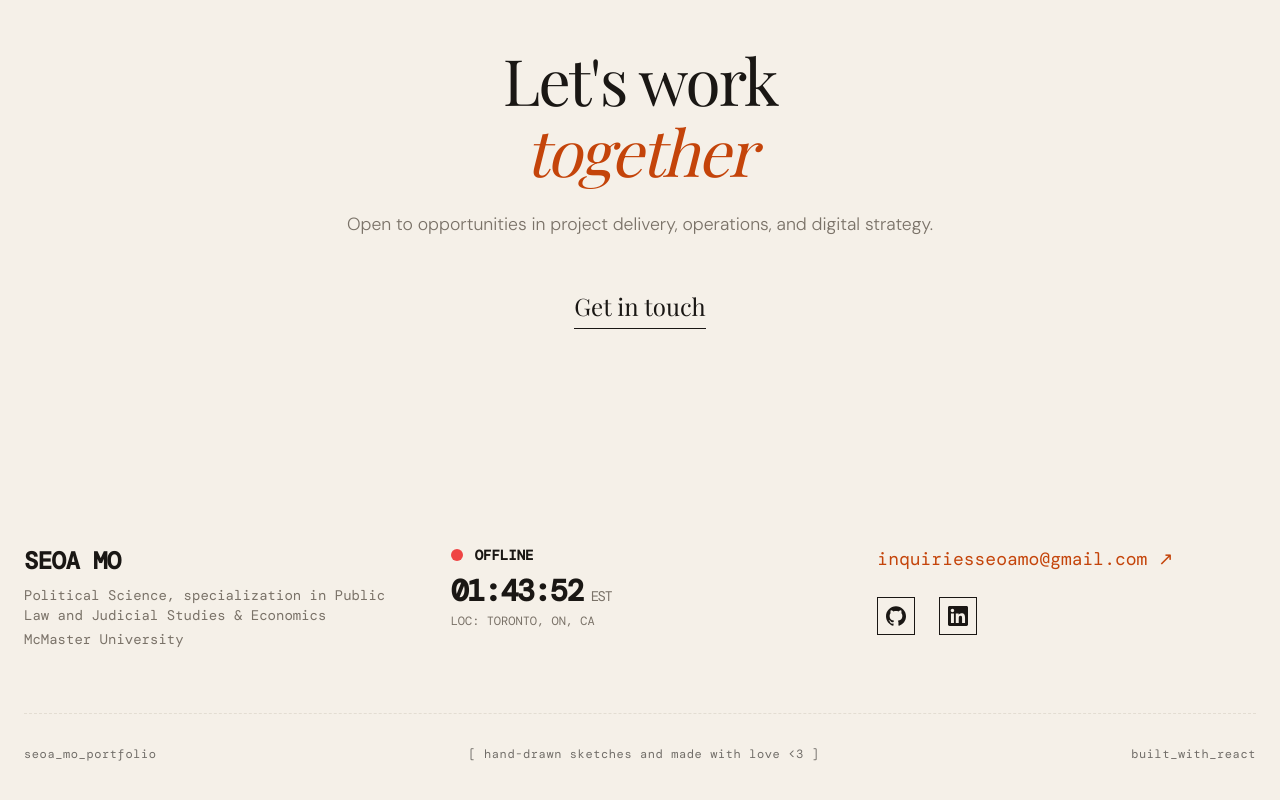
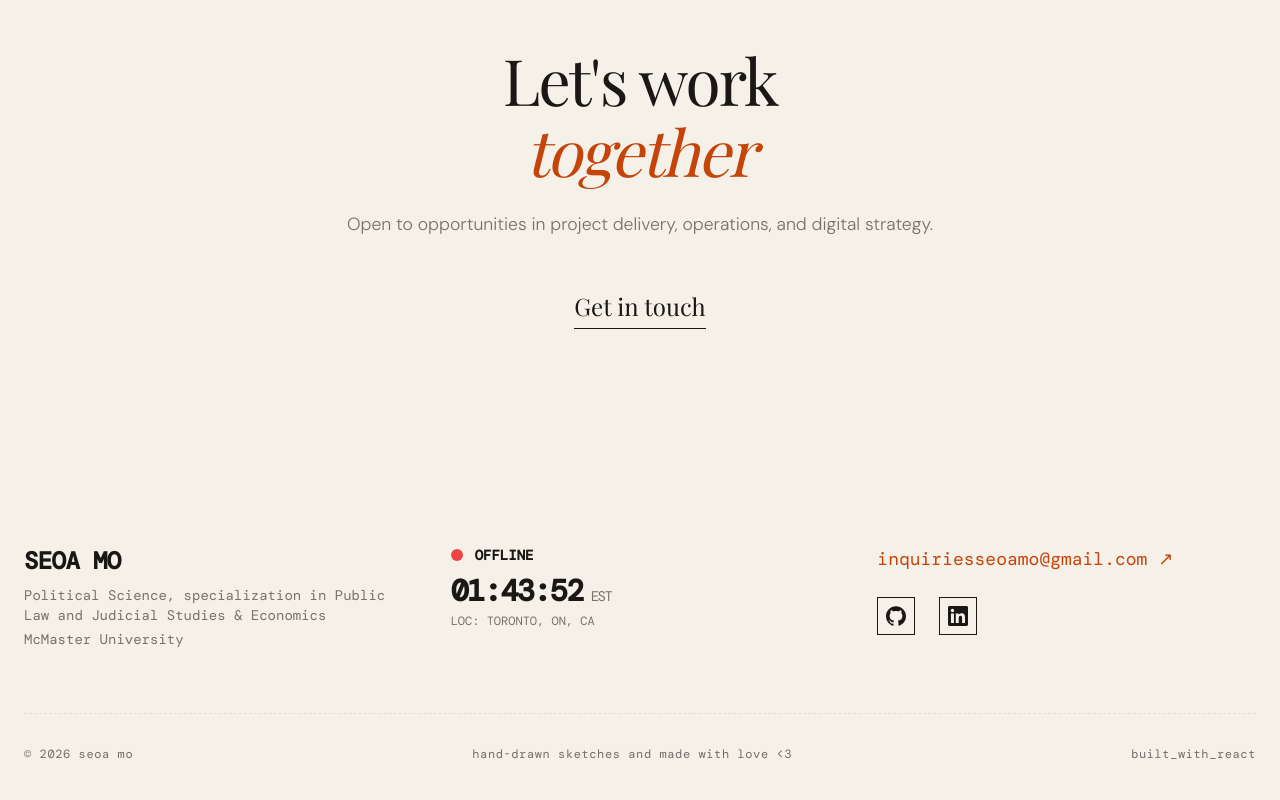
Before and after one commit to moseoa/moseoa.github.io, a React (Vite) app: page / in a window 1280 px wide. Shown: the part 3088-3888 px from the top of the page. Built offline with nearby package versions, Linux system fonts and the light colour scheme; a web font is replaced by a local one.

Commit message:
Update footer text and copyright year

```diff
--- a/src/components/Footer.jsx
+++ b/src/components/Footer.jsx
@@ -108,10 +108,10 @@ const Footer = () => {
         {/* Bottom Bar */}
         <div className="border-t border-dashed border-border pt-8 flex flex-col md:flex-row justify-between items-center text-xs opacity-60 uppercase tracking-wider gap-4 text-center md:text-left">
           <div className="lowercase">
-            seoa_mo_portfolio
+            © 2026 Seoa Mo
           </div>
           <div className="lowercase">
-            {`[ hand-drawn sketches and made with love <3 ]`}
+            {`hand-drawn sketches and made with love <3`}
           </div>
           <div className="lowercase">
             built_with_react
```
